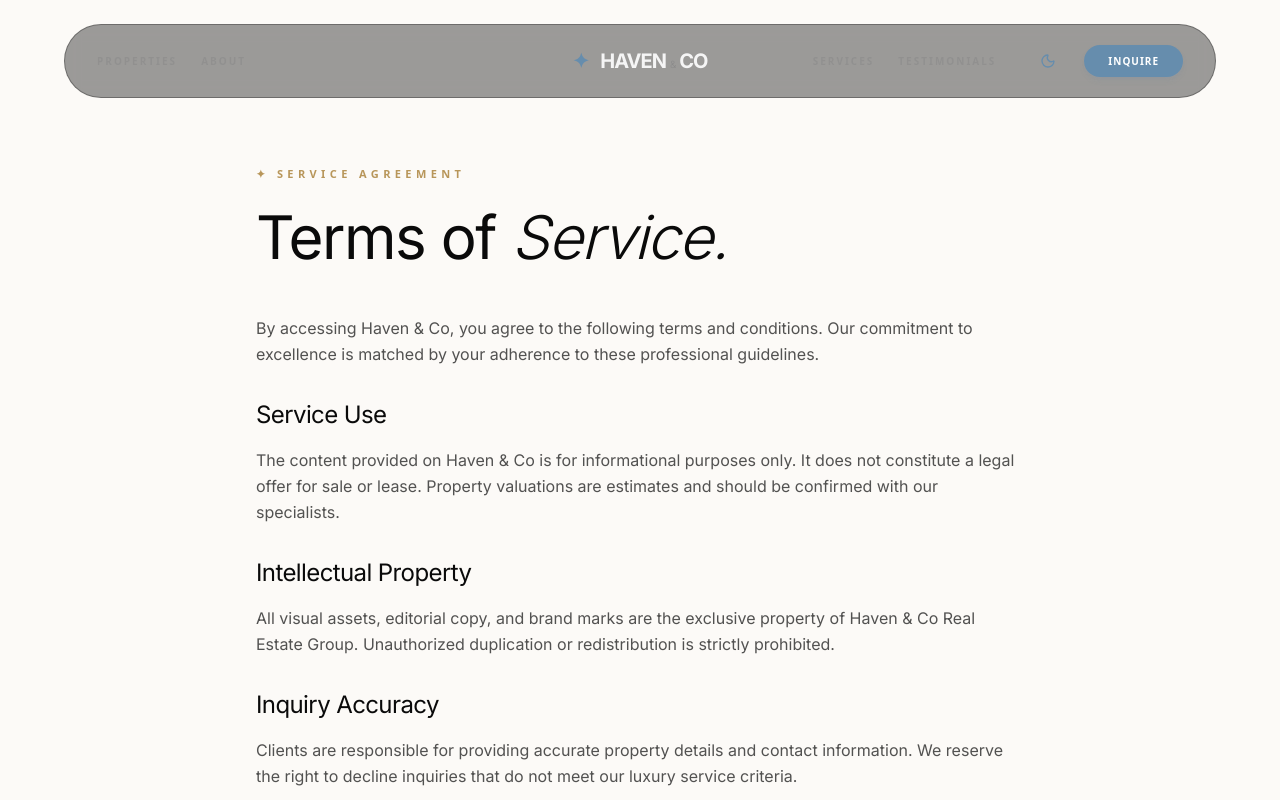
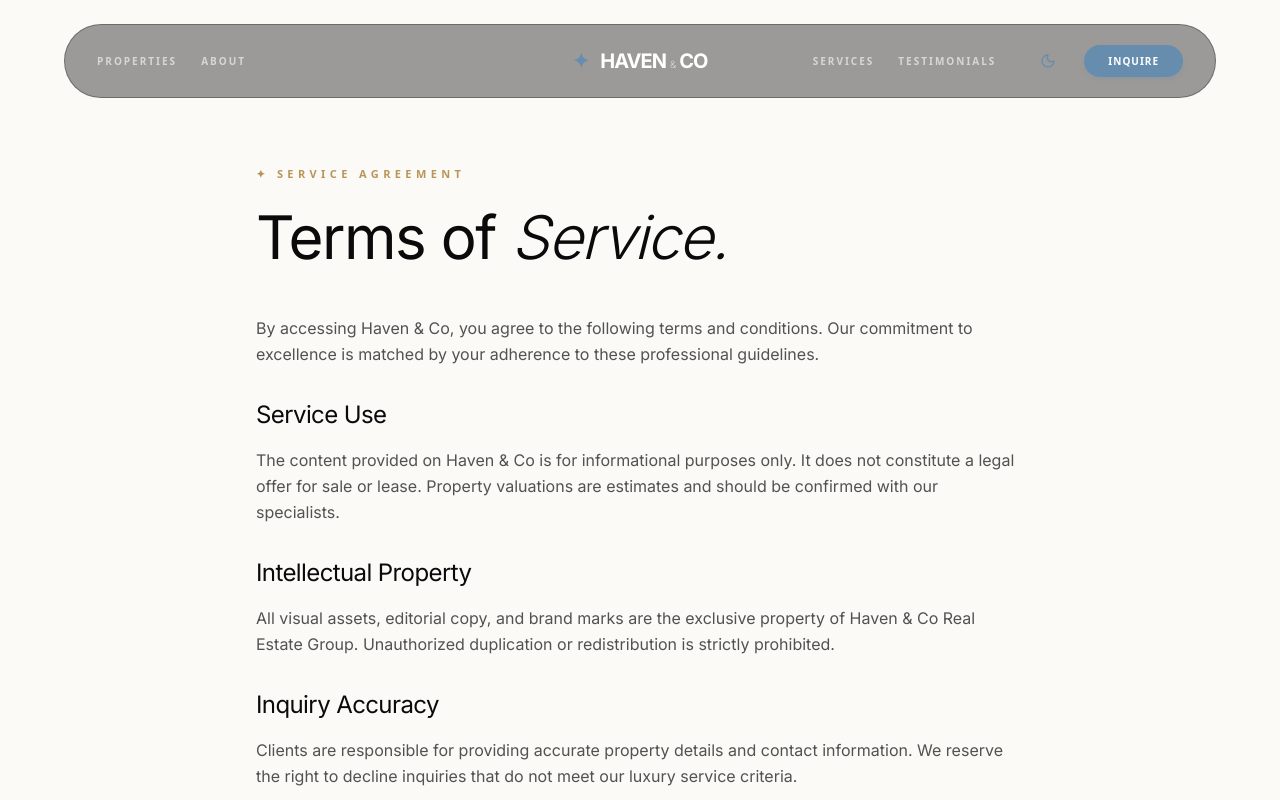
Before and after one commit to solomonfiverr98-ai/haven-co, a Next.js app: page /terms in a window 1280 px wide. Shown: the top 800 px of the page. Built offline with nearby package versions, Linux system fonts and the light colour scheme.

Commit message:
Enhance hero and navbar text visibility for high-contrast architectural experience

```diff
--- a/src/components/Hero.tsx
+++ b/src/components/Hero.tsx
@@ -53,15 +53,15 @@ export function Hero() {
       <div className="relative z-20 text-center max-w-5xl hero-text space-y-10 px-4 mt-20">
         <div className="inline-flex items-center gap-2 px-4 py-2 rounded-full glass-light dark:glass-dark border border-white/20">
           <span className="w-2 h-2 rounded-full bg-brand-blue animate-pulse" />
-          <span className="text-foreground text-[10px] font-bold uppercase tracking-[0.25em]">Bespoke Real Estate Collective</span>
+          <span className="text-white text-[10px] font-bold uppercase tracking-[0.25em]">Bespoke Real Estate Collective</span>
         </div>
 
-        <h1 className="text-foreground text-7xl md:text-[115px] leading-[0.82] tracking-tighter font-heading font-medium drop-shadow-sm">
+        <h1 className="text-white text-7xl md:text-[115px] leading-[0.82] tracking-tighter font-heading font-medium drop-shadow-sm">
           More <span className="italic font-light text-brand-blue">Comfortable.</span> <br />
           More <span className="italic font-light text-brand-blue">Classy.</span>
         </h1>
 
-        <p className="text-foreground/80 dark:text-foreground/60 text-lg md:text-2xl max-w-2xl mx-auto font-body leading-relaxed md:pt-4">
+        <p className="text-white/80 text-lg md:text-2xl max-w-2xl mx-auto font-body leading-relaxed md:pt-4">
           Discover a curation of the world&apos;s most exceptional architectural
           masterpieces, tailored specifically for the refined few.
         </p>
@@ -74,7 +74,7 @@ export function Hero() {
           </Button>
           <a
             href="#valuation"
-            className="group flex items-center gap-2 text-foreground/70 hover:text-foreground text-xs font-bold tracking-[0.2em] uppercase transition-colors"
+            className="group flex items-center gap-2 text-white/70 hover:text-white text-xs font-bold tracking-[0.2em] uppercase transition-colors"
           >
             Digital Valuation
             <ArrowRight className="w-3 h-3 transition-transform group-hover:translate-x-2" />
--- a/src/components/Navbar.tsx
+++ b/src/components/Navbar.tsx
@@ -44,7 +44,12 @@ export function Navbar() {
             <Button
               variant="ghost"
               size="sm"
-              className="lg:hidden rounded-full px-4 gap-2 hover:bg-black/5 dark:hover:bg-white/5 text-muted-foreground hover:text-foreground"
+              className={cn(
+                "lg:hidden rounded-full px-4 gap-2 transition-colors",
+                isScrolled
+                  ? "hover:bg-black/5 dark:hover:bg-white/5 text-muted-foreground hover:text-foreground"
+                  : "hover:bg-white/10 text-white/80 hover:text-white"
+              )}
               onClick={() => setMobileMenuOpen(!mobileMenuOpen)}
             >
               {mobileMenuOpen ? <X size={18} /> : <Menu size={18} />}
@@ -57,7 +62,10 @@ export function Navbar() {
                 <Link
                   key={link.name}
                   href={link.href}
-                  className="text-[10px] font-bold tracking-[0.2em] uppercase transition-colors hover:text-brand-blue text-muted-foreground/60"
+                  className={cn(
+                    "text-[10px] font-bold tracking-[0.2em] uppercase transition-colors hover:text-brand-blue",
+                    isScrolled ? "text-muted-foreground/60" : "text-white/60 hover:text-white"
+                  )}
                 >
                   {link.name}
                 </Link>
@@ -69,11 +77,14 @@ export function Navbar() {
           <div className="flex justify-center">
             <Link
               href="/"
-              className="font-heading text-xl font-bold tracking-tighter whitespace-nowrap text-foreground flex items-center gap-3 group"
+              className={cn(
+                "font-heading text-xl font-bold tracking-tighter whitespace-nowrap flex items-center gap-3 group transition-colors",
+                isScrolled ? "text-foreground" : "text-white"
+              )}
             >
               <span className="text-brand-blue group-hover:rotate-[360deg] transition-transform duration-1000">✦</span>
               <span className="flex items-baseline gap-1">
-                HAVEN <span className="text-[10px] text-muted-foreground font-light">&</span> CO
+                HAVEN <span className={cn("text-[10px] font-light", isScrolled ? "text-muted-foreground" : "text-white/60")}>&</span> CO
               </span>
             </Link>
           </div>
@@ -85,7 +96,10 @@ export function Navbar() {
                 <Link
                   key={link.name}
                   href={link.href}
-                  className="text-[10px] font-bold tracking-[0.2em] uppercase transition-colors hover:text-brand-blue text-muted-foreground/60"
+                  className={cn(
+                    "text-[10px] font-bold tracking-[0.2em] uppercase transition-colors hover:text-brand-blue",
+                    isScrolled ? "text-muted-foreground/60" : "text-white/60 hover:text-white"
+                  )}
                 >
                   {link.name}
                 </Link>
```
